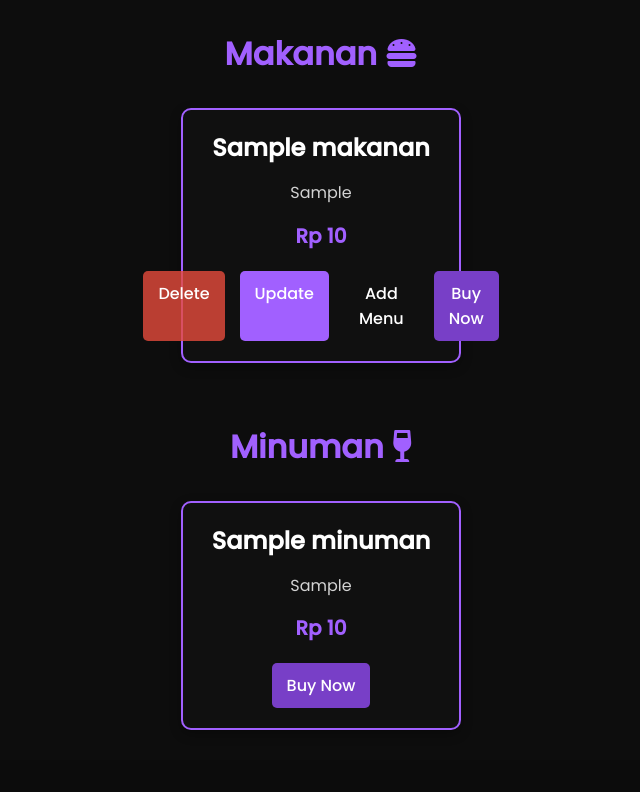
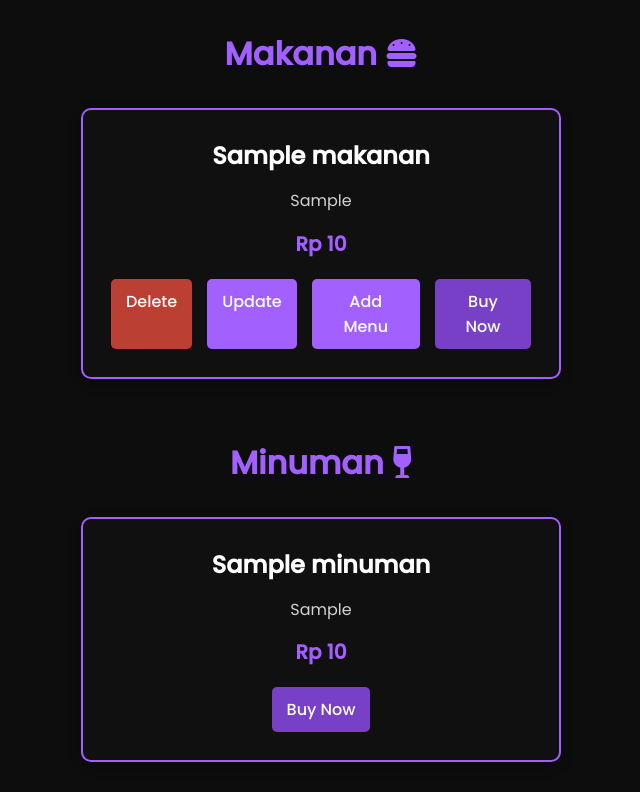
Before and after one commit to rexx-gif/kantin, a PHP site: page /menu.php in a window 1280 px wide. Shown: the part 52-844 px from the top of the page, without its empty margins (319-959 px from the left). Before the commit the page ends 782 px from the top, so only its background shows below. Run offline with PHP 8.4, Linux system fonts and the light colour scheme; the visitor is signed in with stand-in values (Sample User, id 1); tables that the repository leaves empty or names only in its code hold one stand-in row (values such as "Sample post").

Commit message:
menu.css

```diff
--- a/style/menu.css
+++ b/style/menu.css
@@ -133,8 +133,8 @@ body {
     background-color: rgba(18, 18, 18, 0.85);
     border: 2px solid #a160ff;
     border-radius: 10px;
-    padding: 20px;
-    width: 280px;
+    padding: 28px;
+    width: 480px;
     text-align: center;
     box-shadow: 0 4px 12px rgba(0, 0, 0, 0.3);
     transition: transform 0.3s, filter 0.3s, opacity 0.3s;
@@ -224,6 +224,14 @@ body {
     background-color: #a160ff;
 }
 
+.add-btn {
+    background-color: #a160ff;
+}
+
+.add-btn:hover{
+    background-color: #8242cc;
+}
+
 .update-btn:hover {
     background-color: #8242cc;
 }
```
